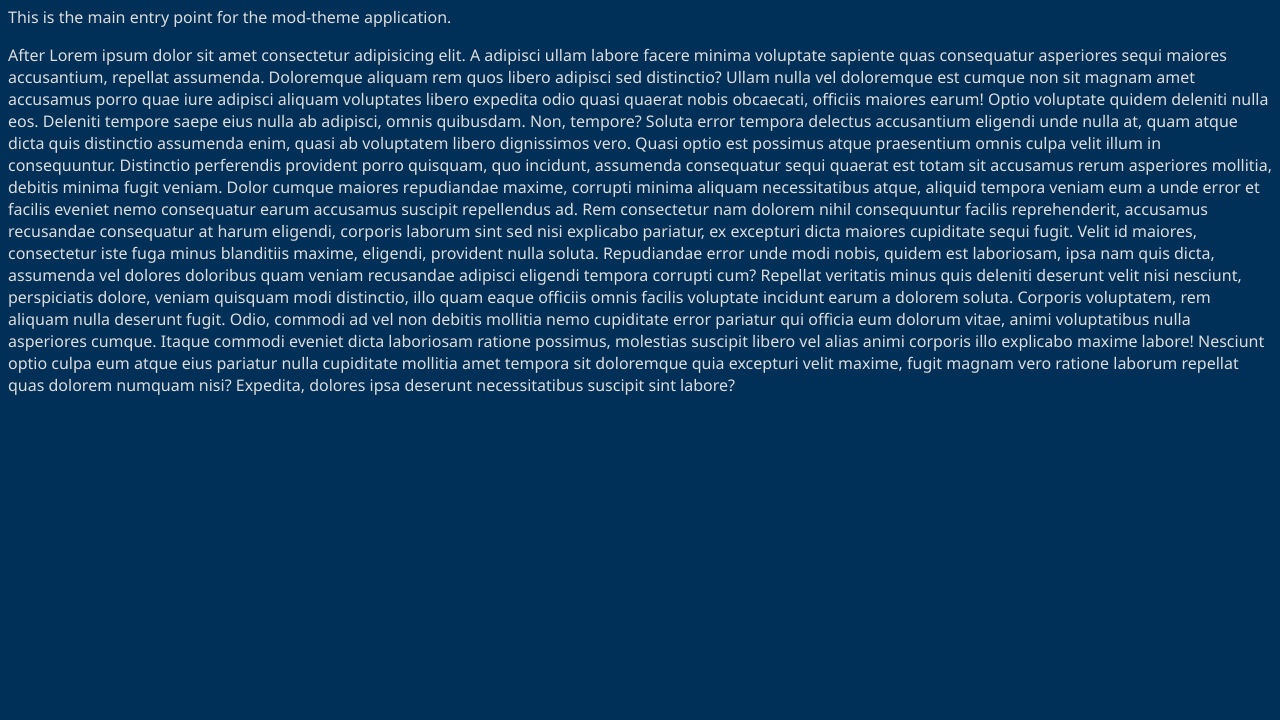
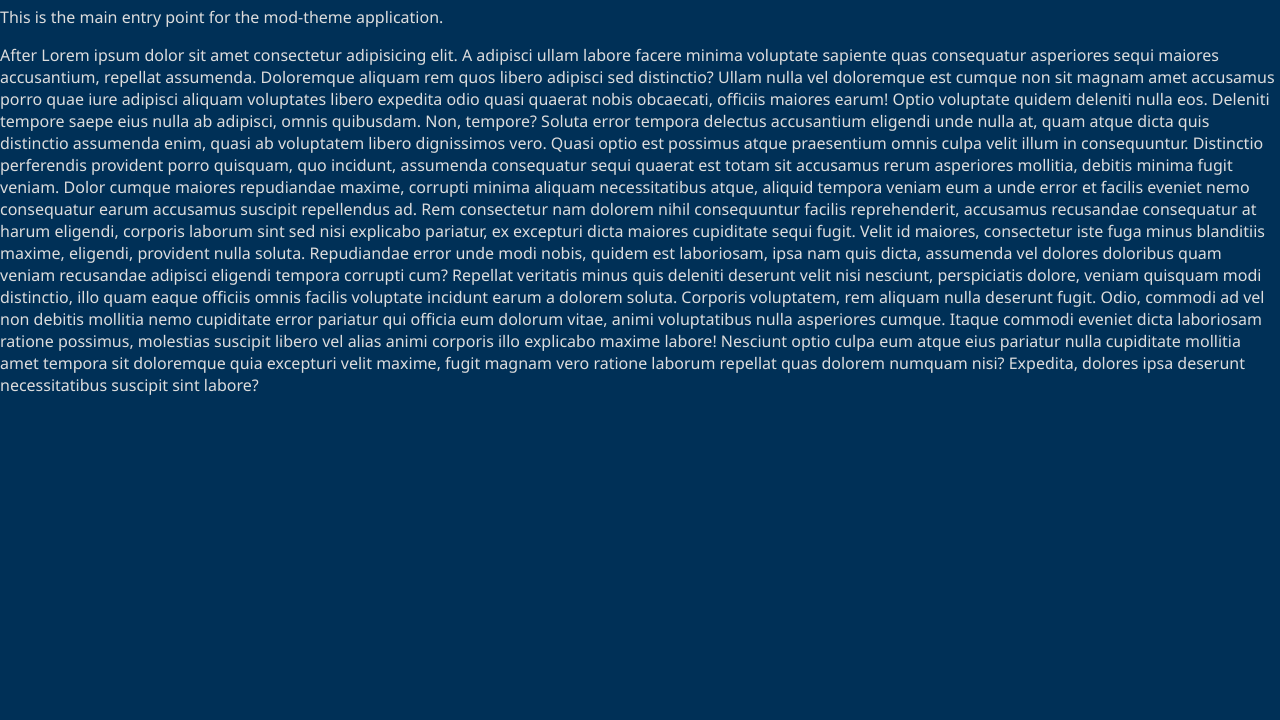
Before and after one commit to jplovett/mod-theme, a website built with Parcel: page src/index.html in a window 1280 px wide. Shown: the part 80-800 px from the top of the page. Built offline with nearby package versions, Linux system fonts and the light colour scheme; some packages are replaced by stand-ins of ours.

Commit message:
build and start parcel

```diff
--- a/package.json
+++ b/package.json
@@ -3,6 +3,7 @@
   "version": "1.0.0",
   "description": "website template/boilerplate drop in using modern dev concepts postcss &amp; vanilla JS",
   "scripts": {
+    "start": "parcel src/index.html --dist-dir dist",
     "build:css": "cross-env NODE_ENV=production postcss src/styles --dir dist --base src/styles",
     "build:parcel": "parcel build src/index.html --dist-dir dist",
     "build": "npm run build:css && npm run build:parcel"
--- a/src/styles/main.css
+++ b/src/styles/main.css
@@ -1,4 +1,6 @@
 body{
+    padding: 0;
+    margin: 0;
     background-color: #003057;
     color: #dddddd;
     font-weight: 500;
```
Also changed, not shown: dist/index.html, dist/main.css, 6 other files.
